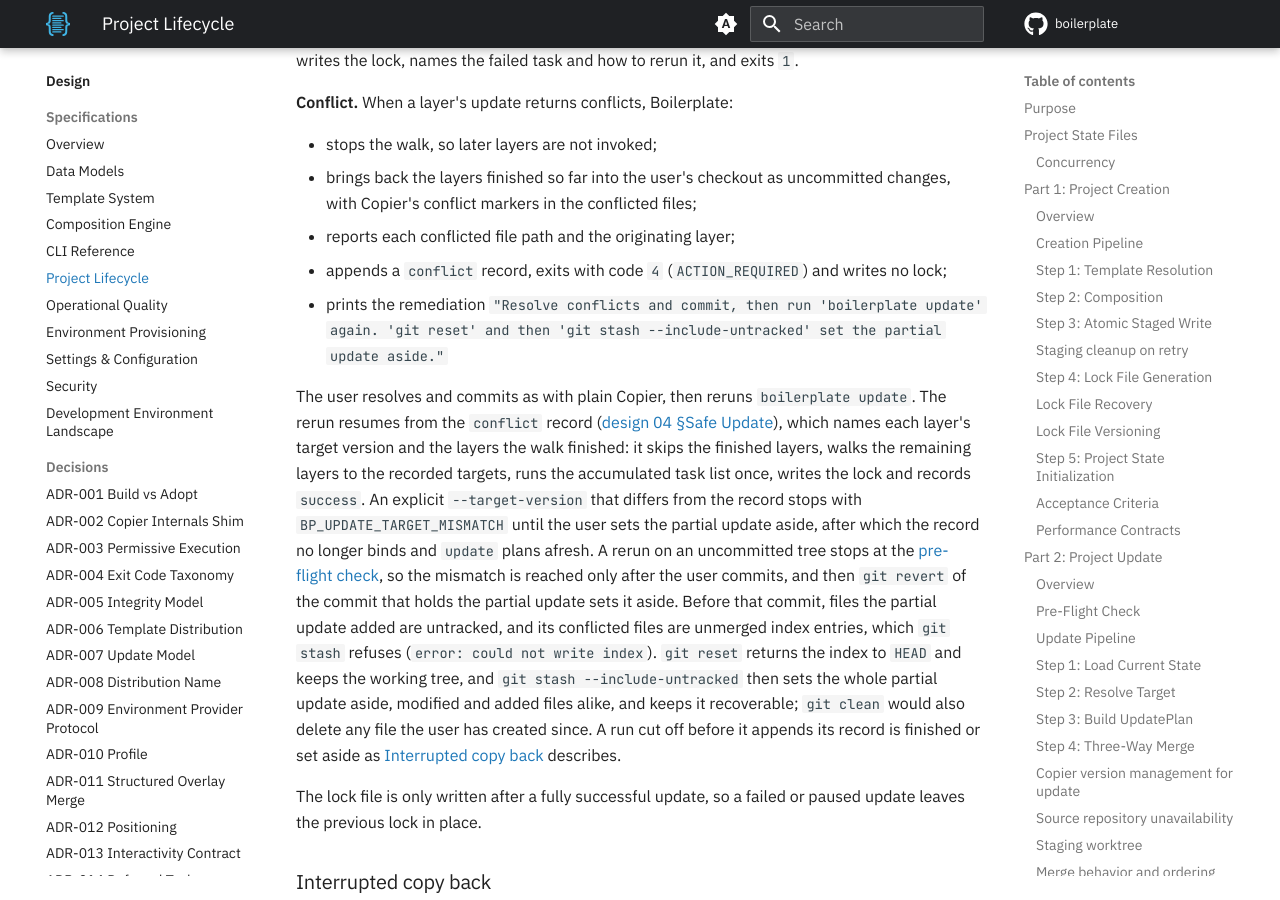
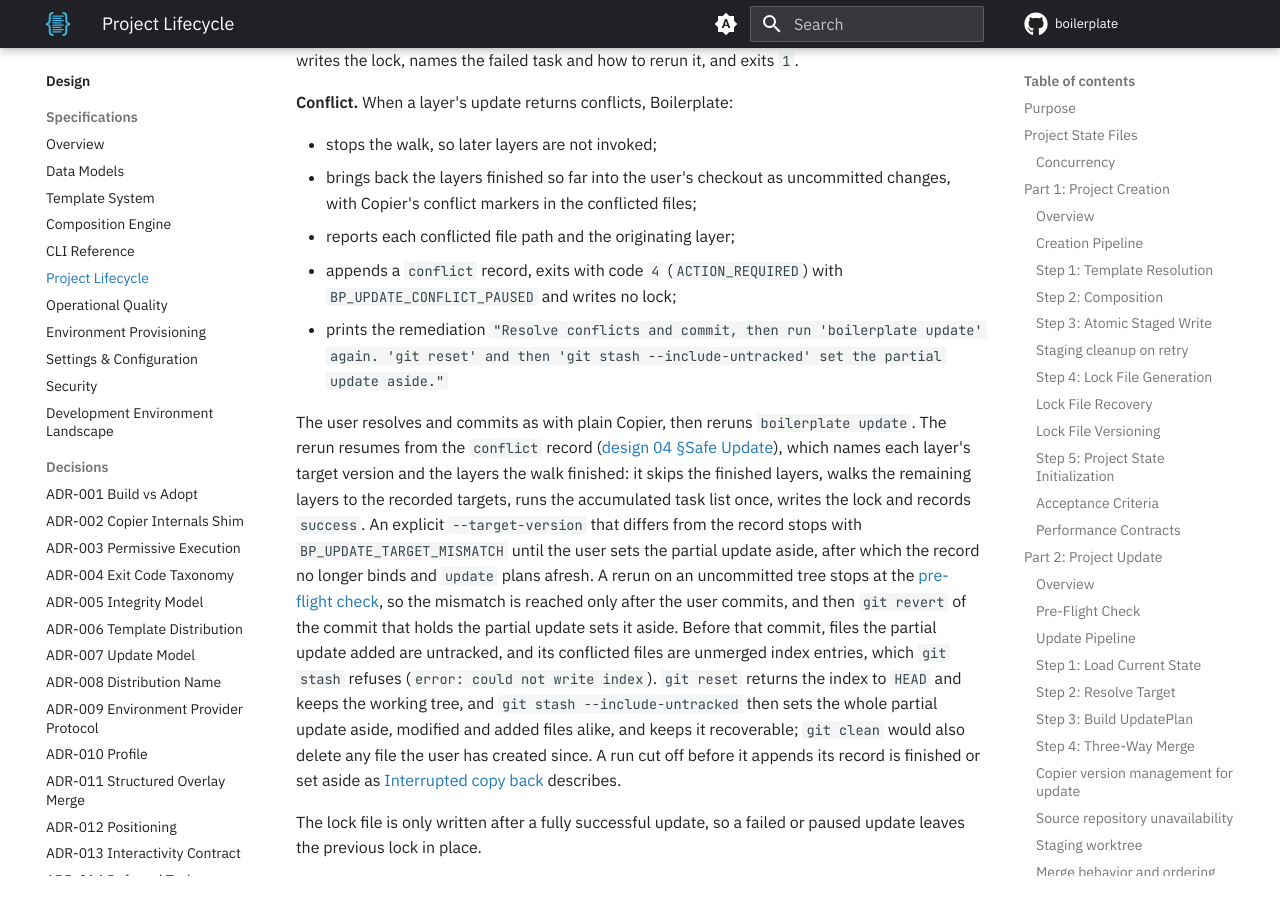
Before and after one commit to TheRealBillSiegler/boilerplate, an MkDocs documentation site: the page built from docs/design/06-project-lifecycle.md, in a window 1280 px wide and 900 px high, scrolled down 15241 px. Built offline with MkDocs 1.6.1 and Material for MkDocs 9.7.7, drawn with Linux system fonts in a browser that asks for light colours; a script that is not in the unit is left out; comment, search, counter and statistics services are not loaded; the version menu is left out.

Commit message:
docs(design): name the conflict-pause code where the pause is described
The error registry and the hierarchy table register
`BP_UPDATE_CONFLICT_PAUSED`, but neither the update pipeline's conflict
step nor the update command's Conflicts paragraph named it, so a reader
of the pause could not find its code. Name it beside the exit code in
both places.

Co-Authored-By: Claude Sonnet 5.5 <noreply@anthropic.com>

```diff
--- a/docs/design/06-project-lifecycle.md
+++ b/docs/design/06-project-lifecycle.md
@@ -341,7 +341,7 @@ Stale worktrees left by an interrupted run are removed by the stale-staging clea
 - stops the walk, so later layers are not invoked;
 - brings back the layers finished so far into the user's checkout as uncommitted changes, with Copier's conflict markers in the conflicted files;
 - reports each conflicted file path and the originating layer;
-- appends a `conflict` record, exits with code `4` (`ACTION_REQUIRED`) and writes no lock;
+- appends a `conflict` record, exits with code `4` (`ACTION_REQUIRED`) with `BP_UPDATE_CONFLICT_PAUSED` and writes no lock;
 - prints the remediation `"Resolve conflicts and commit, then run 'boilerplate update' again. 'git reset' and then 'git stash --include-untracked' set the partial update aside."`
 
 The user resolves and commits as with plain Copier, then reruns `boilerplate update`. The rerun resumes from the `conflict` record ([design 04 §Safe Update](04-composition-engine.md#safe-update)), which names each layer's target version and the layers the walk finished: it skips the finished layers, walks the remaining layers to the recorded targets, runs the accumulated task list once, writes the lock and records `success`. An explicit `--target-version` that differs from the record stops with `BP_UPDATE_TARGET_MISMATCH` until the user sets the partial update aside, after which the record no longer binds and `update` plans afresh. A rerun on an uncommitted tree stops at the [pre-flight check](#pre-flight-check), so the mismatch is reached only after the user commits, and then `git revert` of the commit that holds the partial update sets it aside. Before that commit, files the partial update added are untracked, and its conflicted files are unmerged index entries, which `git stash` refuses (`error: could not write index`). `git reset` returns the index to `HEAD` and keeps the working tree, and `git stash --include-untracked` then sets the whole partial update aside, modified and added files alike, and keeps it recoverable; `git clean` would also delete any file the user has created since. A run cut off before it appends its record is finished or set aside as [Interrupted copy back](#interrupted-copy-back) describes.
```
Also changed, not shown: docs/design/05-cli-reference.md (+1 -1 lines).
